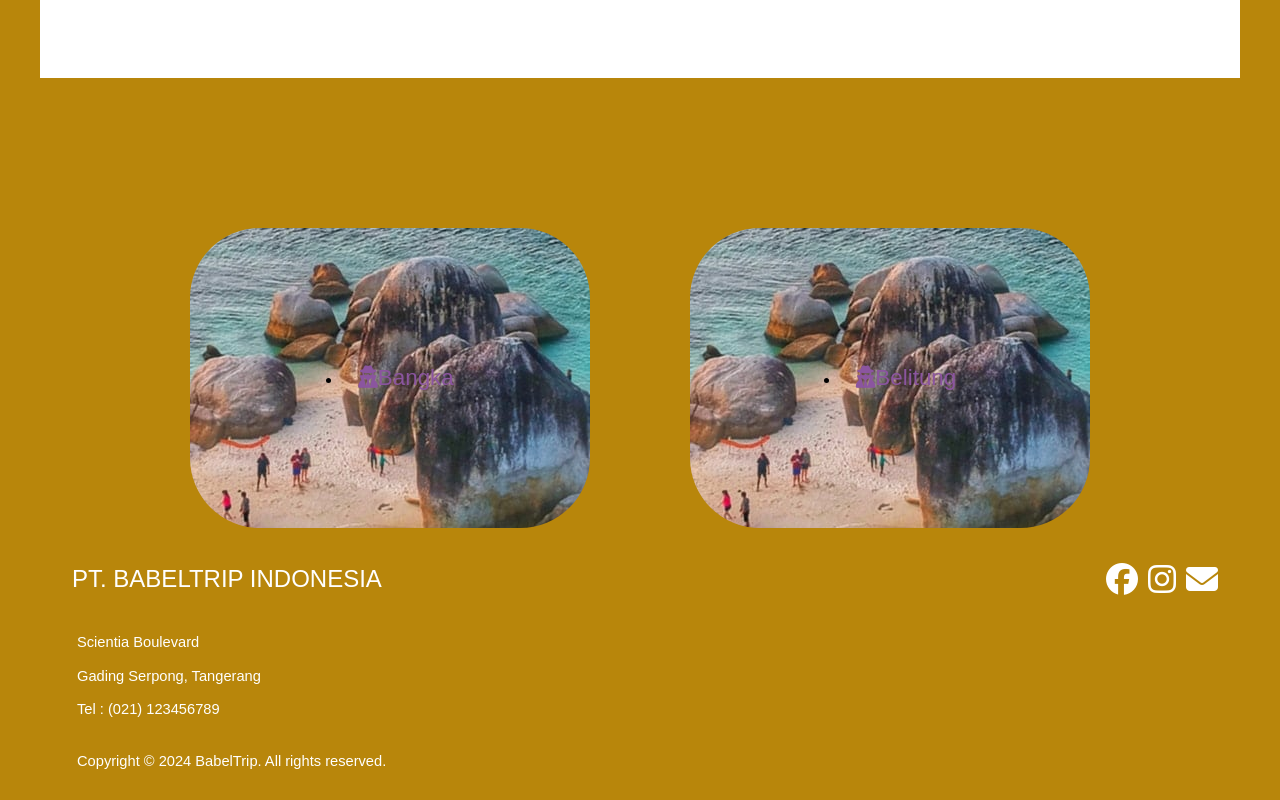
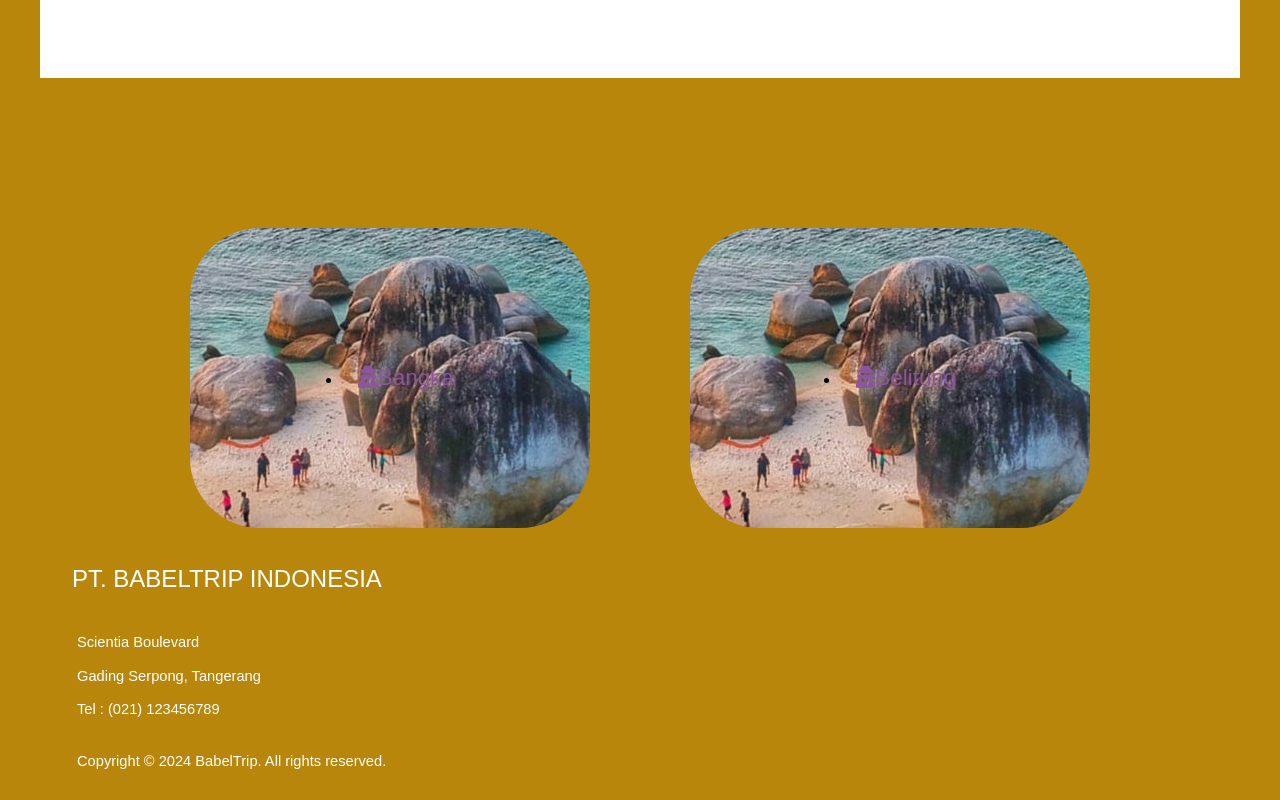
Before and after one commit to ptikelompok8/UAS, a React (Create React App) app: page / in a window 1280 px wide. Shown: the part 2522-3322 px from the top of the page. Built offline with nearby package versions, Linux system fonts and the light colour scheme; no server answers; a web font is replaced by a local one.

Commit message:
Update footer.js

```diff
--- a/src/components/footer.js
+++ b/src/components/footer.js
@@ -8,13 +8,6 @@ function Footer({ showAdditionalContent }) {
     <ul className="Bottom">
         <li className="PT">
             <h2>PT. BabelTrip Indonesia</h2>
-        </li>
-        <li>
-            <div className="Social">
-            <i id="Facebook" className="fa-brands fa-facebook"></i>
-            <i id="Instagram" className="fa-brands fa-instagram"></i>
-            <i id="Gmail" className="fa-solid fa-envelope"></i>
-            </div>
         </li>
     </ul>
       <div className="Bot">
```
